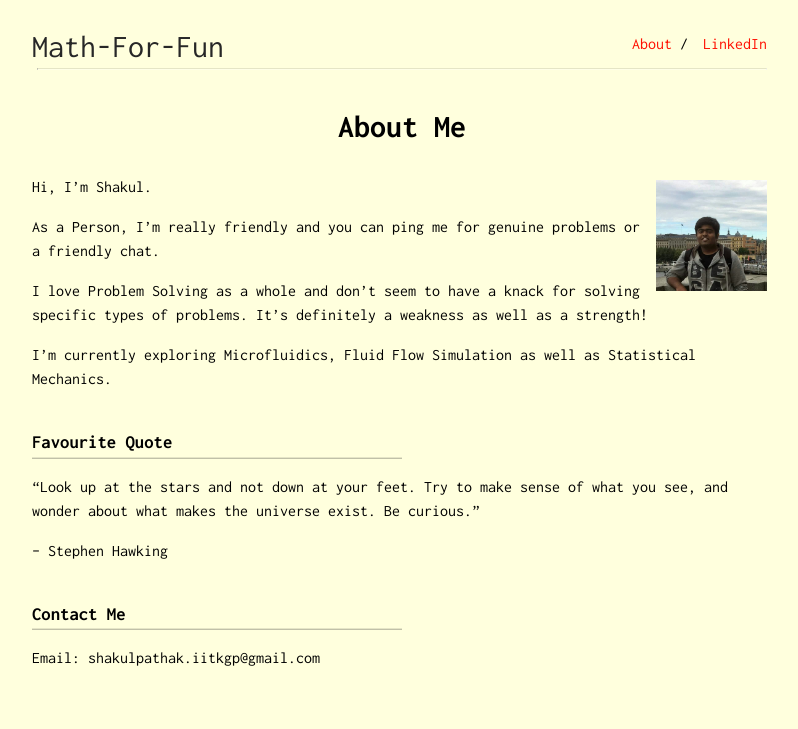
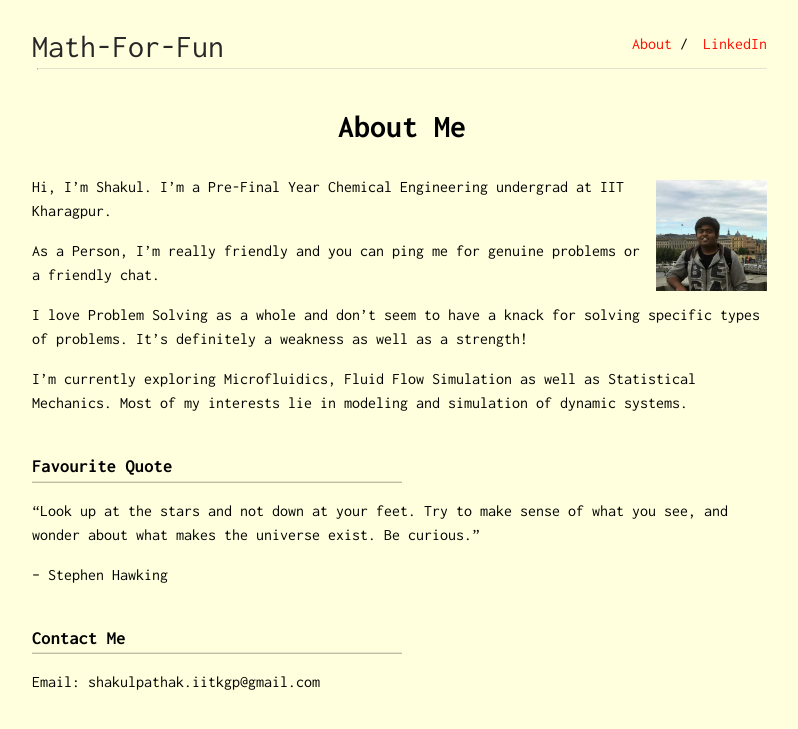
Before and after one commit to Oscuro-Phoenix/math-for-fun, a Jekyll site: the page built from about.md, in a window 1280 px wide. Shown: the top 729 px of the page, without its empty margins (238-1036 px from the left). Built offline with Jekyll 4.4.1, drawn with Linux system fonts in a browser that asks for light colours.

Commit message:
About Fix 2

```diff
--- a/about.md
+++ b/about.md
@@ -5,13 +5,13 @@ title: About Me
 
 <img class="profile-picture" src="{{site.baseurl}}/{{site.profile-picture}}">
 
-Hi, I'm Shakul.
+Hi, I'm Shakul. I'm a Pre-Final Year Chemical Engineering undergrad at IIT Kharagpur.
 
 As a Person, I’m really friendly and you can ping me for genuine problems or a friendly chat.
 
 I love Problem Solving as a whole and don’t seem to have a knack for solving specific types of problems. It’s definitely a weakness as well as a strength!
 
-I'm currently exploring  Microfluidics, Fluid Flow Simulation as well as Statistical Mechanics.
+I'm currently exploring  Microfluidics, Fluid Flow Simulation as well as Statistical Mechanics. Most of my interests lie in modeling and simulation of dynamic systems.
 
 
 ### Favourite Quote
```
